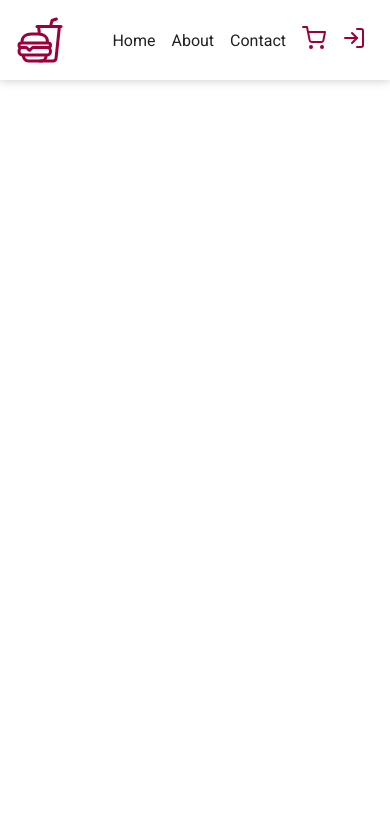
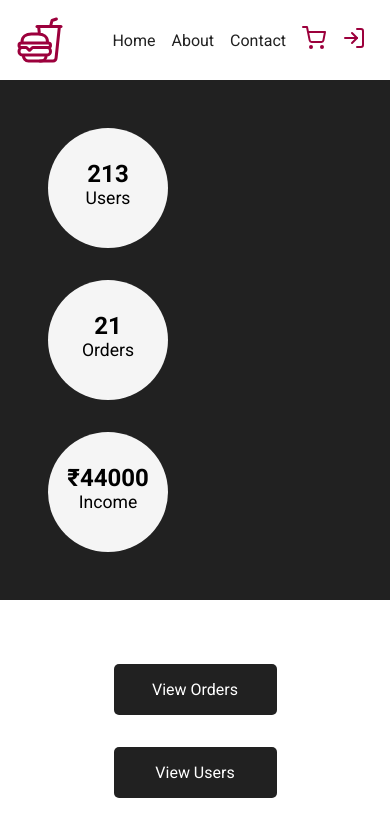
Before and after one commit to AjayRaut1/MERN-Stack-Burger-Engineering-Web-Application, a React (Create React App) app in the folder frontend/: page /admin/dashboard in a window 390 px wide. Before the commit this address had no page. Shown: the top 836 px of the page. Built offline with nearby package versions, Linux system fonts and the light colour scheme.

Commit message:
DashBoard Component Added

```diff
--- a/frontend/src/App.js
+++ b/frontend/src/App.js
@@ -10,6 +10,7 @@
 import Profile from "./components/profile/Profile"
 import MyOrders from "./components/myOrders/MyOrders"
 import OrderDetails from "./components/myOrders/OrderDetails"
+import DashBoard from "./components/admin/DashBoard"
 
 import "./styles/app.scss";
 import "./styles/header.scss";
@@ -26,6 +27,7 @@
 import "./styles/profile.scss";
 import "./styles/table.scss";
 import "./styles/orderDetails.scss";
+import "./styles/dashboard.scss";
 
 function App() {
   return <Router>
@@ -41,6 +43,7 @@
       <Route path="/me" element={<Profile />} />
       <Route path="/myorders" element={<MyOrders />} />
       <Route path="/order/:id" element={<OrderDetails />} />
+      <Route path="/admin/dashboard" element={<DashBoard />} />
     </Routes>
 
   </Router>
--- /dev/null
+++ b/frontend/src/components/admin/DashBoard.jsx
@@ -0,0 +1,34 @@
+import React from "react";
+import { Link } from "react-router-dom";
+
+const Box = ({ title, value }) => (
+  <div>
+      <h3>
+        {title === "Income" && "₹"}
+        {value}
+      </h3>
+    <p>{title}</p>
+  </div>
+);
+
+const DashBoard = () => {
+  return (
+    <section className="dashboard">
+      <main>
+        <article>
+          <Box title={"Users"} value={213} />
+          <Box title={"Orders"} value={21} />
+          <Box title={"Income"} value={44000} />
+        </article>
+        <section>
+          <div>
+            <Link to="/admin/orders">View Orders</Link>
+            <Link to="/admin/users">View Users</Link>
+          </div>
+        </section>
+      </main>
+    </section>
+  );
+};
+
+export default DashBoard;
--- /dev/null
+++ b/frontend/src/styles/dashboard.scss
@@ -0,0 +1,108 @@
+@import "colors";
+
+.dashboard {
+  background-color: $pink;
+  width: 100%;
+  height: 100vh;
+  margin: auto;
+
+  > main {
+    max-width: 900px;
+    height: 100vh;
+    background-color: white;
+    margin: auto;
+
+    > article {
+      background-color: $dark;
+      display: flex;
+      justify-content: space-evenly;
+      padding: 2rem;
+      text-align: center;
+
+      > div {
+        background-color: whitesmoke;
+        border-radius: 100%;
+        padding: 2rem 0;
+        text-align: center;
+        height: 120px;
+        width: 120px;
+
+        > h3 {
+          font-weight: 800;
+          font-size: 1.5rem;
+          font-family: "Roboto", "Arial Narrow", Arial, sans-serif;
+        }
+
+        > p {
+          font-weight: 100;
+          font-size: 1.1rem;
+        }
+      }
+    }
+
+    > section {
+      display: flex;
+      justify-content: space-between;
+      padding: 6rem;
+      > div {
+        display: flex;
+        flex-direction: column;
+        width: 50%;
+        justify-content: center;
+        align-items: center;
+        > a {
+          white-space: nowrap;
+          background-color: $dark;
+          color: white;
+          padding: 1rem;
+          width: 50%;
+          text-align: center;
+          border-radius: 5px;
+          margin: 1rem;
+          &:hover {
+            background-color: $reddark;
+          }
+        }
+      }
+
+      > aside {
+        width: 50%;
+      }
+    }
+  }
+}
+
+@media screen and (max-width: 820px) {
+    .dashboard {
+      height: 100vmin;
+      > main > section {
+        padding: 2rem;
+      }
+    }
+  }
+  @media screen and (max-width: 600px) {
+    .dashboard {
+      height: unset;
+      min-height: 100vh;
+      > main {
+        > article {
+          flex-direction: column;
+          > div {
+            margin: 1rem;
+          }
+        }
+
+        > section {
+          flex-direction: column;
+          padding: 2rem;
+          > div {
+            width: 100%;
+            margin: 1rem 0;
+          }
+          > aside {
+            width: 100%;
+          }
+        }
+      }
+    }
+  }
```
